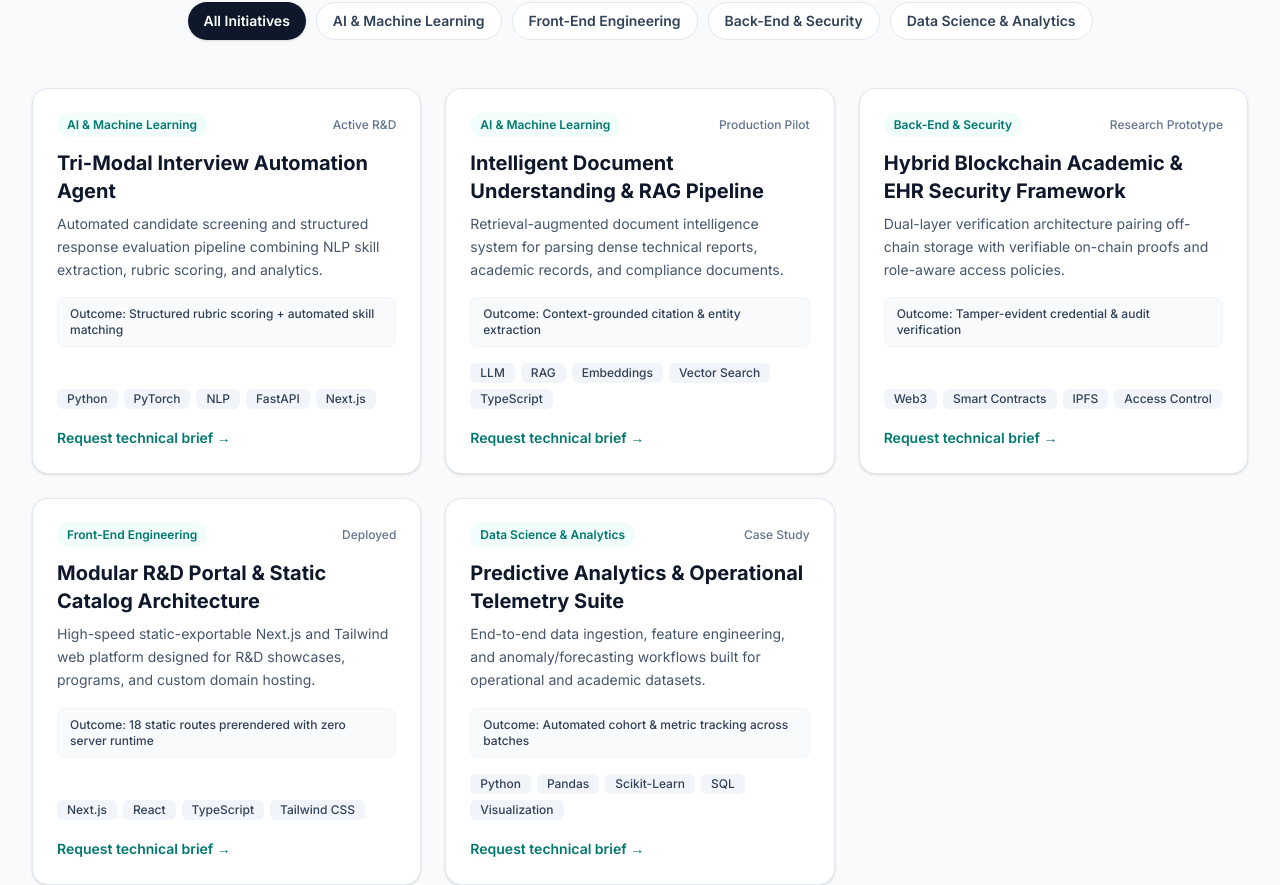
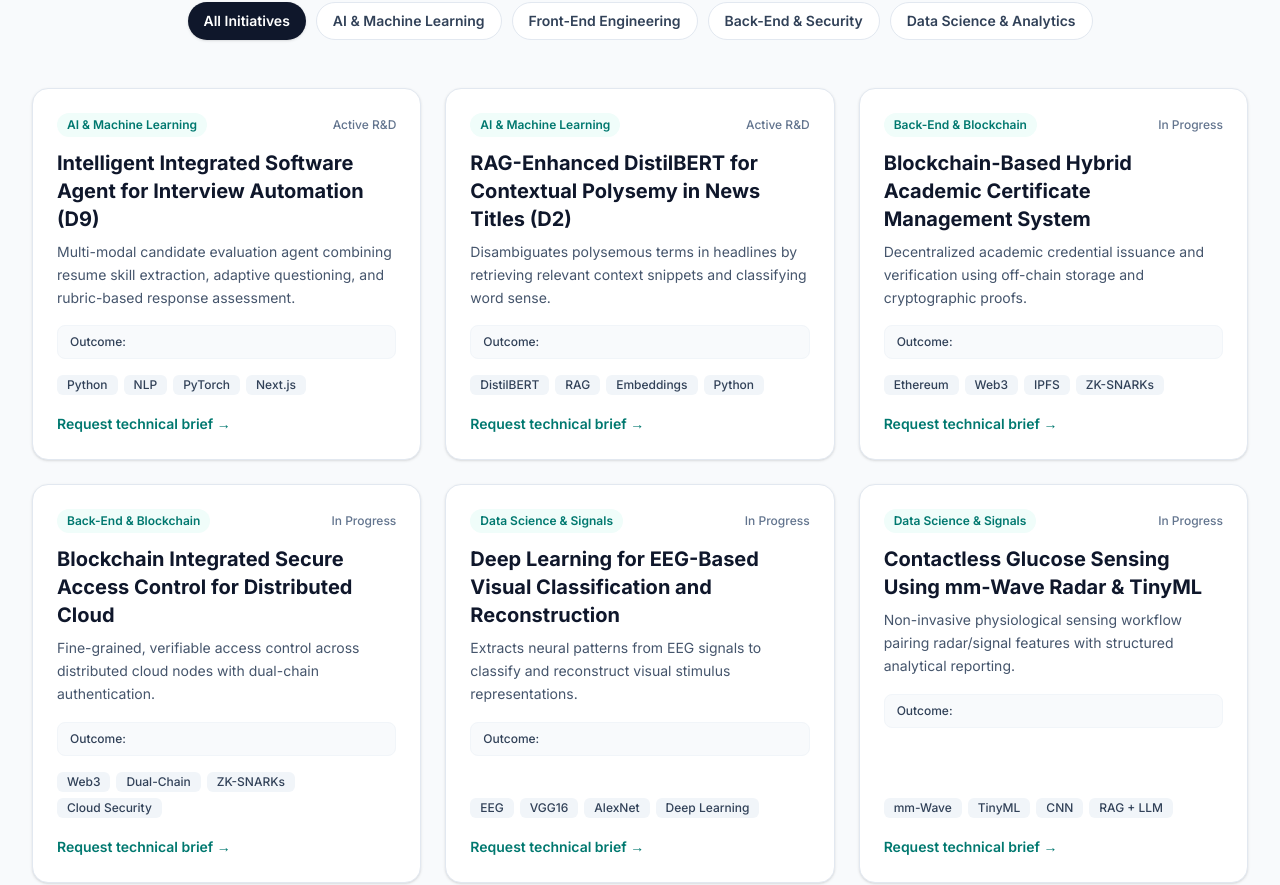
Before and after one commit to avrresearchanddevelopment-beep/Avr-Research-and-Development, a Next.js app: page /AVR_ORG/projects in a window 1280 px wide. Shown: the part 382-1267 px from the top of the page. Built offline with nearby package versions, Linux system fonts and the light colour scheme.

Commit message:
Backup before static rewrite

```diff
--- a/public/data/projects.json
+++ b/public/data/projects.json
@@ -1,85 +1,86 @@
 [
   {
-    "id": "proj-01",
-    "slug": "tri-modal-interview-automation-agent",
-    "title": "Tri-Modal Interview Automation Agent",
+    "id": "proj-1",
+    "slug": "interview-automation-agent",
+    "title": "Intelligent Integrated Software Agent for Interview Automation (D9)",
     "domainSlug": "artificial-intelligence-and-machine-learning",
     "domainLabel": "AI & Machine Learning",
+    "section": "AVR R&D / IT Track",
+    "batchNo": "D9",
     "status": "Active R&D",
-    "summary": "Automated candidate screening and structured response evaluation pipeline combining NLP skill extraction, rubric scoring, and analytics.",
-    "stack": [
-      "Python",
-      "PyTorch",
-      "NLP",
-      "FastAPI",
-      "Next.js"
-    ],
-    "metrics": "Structured rubric scoring + automated skill matching"
+    "existingSystem": "Static screening & basic audio/text heuristics",
+    "proposedSystem": "Tri-modal cross-attention, knowledge-graph probing & explainable scoring",
+    "summary": "Multi-modal candidate evaluation agent combining resume skill extraction, adaptive questioning, and rubric-based response assessment.",
+    "stack": ["Python", "NLP", "PyTorch", "Next.js"]
   },
   {
-    "id": "proj-02",
-    "slug": "intelligent-document-understanding-rag",
-    "title": "Intelligent Document Understanding & RAG Pipeline",
+    "id": "proj-2",
+    "slug": "rag-distilbert-polysemy",
+    "title": "RAG-Enhanced DistilBERT for Contextual Polysemy in News Titles (D2)",
     "domainSlug": "artificial-intelligence-and-machine-learning",
     "domainLabel": "AI & Machine Learning",
-    "status": "Production Pilot",
-    "summary": "Retrieval-augmented document intelligence system for parsing dense technical reports, academic records, and compliance documents.",
-    "stack": [
-      "LLM",
-      "RAG",
-      "Embeddings",
-      "Vector Search",
-      "TypeScript"
-    ],
-    "metrics": "Context-grounded citation & entity extraction"
+    "section": "AVR R&D / IT Track",
+    "batchNo": "D2",
+    "status": "Active R&D",
+    "existingSystem": "Standalone short-text classifiers without external context",
+    "proposedSystem": "Dense retrieval context augmentation + fine-tuned DistilBERT disambiguation",
+    "summary": "Disambiguates polysemous terms in headlines by retrieving relevant context snippets and classifying word sense.",
+    "stack": ["DistilBERT", "RAG", "Embeddings", "Python"]
   },
   {
-    "id": "proj-03",
-    "slug": "hybrid-blockchain-academic-credentials",
-    "title": "Hybrid Blockchain Academic & EHR Security Framework",
+    "id": "proj-3",
+    "slug": "hybrid-blockchain-academic-certs",
+    "title": "Blockchain-Based Hybrid Academic Certificate Management System",
     "domainSlug": "back-end-web-development",
-    "domainLabel": "Back-End & Security",
-    "status": "Research Prototype",
-    "summary": "Dual-layer verification architecture pairing off-chain storage with verifiable on-chain proofs and role-aware access policies.",
-    "stack": [
-      "Web3",
-      "Smart Contracts",
-      "IPFS",
-      "Access Control"
-    ],
-    "metrics": "Tamper-evident credential & audit verification"
+    "domainLabel": "Back-End & Blockchain",
+    "section": "IT Section B",
+    "batchNo": "1",
+    "status": "In Progress",
+    "existingSystem": "Centralized record verification with manual auditing",
+    "proposedSystem": "Ganache, Web3, Ethereum, IPFS & ZK-SNARKs verification",
+    "summary": "Decentralized academic credential issuance and verification using off-chain storage and cryptographic proofs.",
+    "stack": ["Ethereum", "Web3", "IPFS", "ZK-SNARKs"]
   },
   {
-    "id": "proj-04",
-    "slug": "enterprise-web-rbac-platform",
-    "title": "Modular R&D Portal & Static Catalog Architecture",
-    "domainSlug": "front-end-web-development",
-    "domainLabel": "Front-End Engineering",
-    "status": "Deployed",
-    "summary": "High-speed static-exportable Next.js and Tailwind web platform designed for R&D showcases, programs, and custom domain hosting.",
-    "stack": [
-      "Next.js",
-      "React",
-      "TypeScript",
-      "Tailwind CSS"
-    ],
-    "metrics": "18 static routes prerendered with zero server runtime"
+    "id": "proj-4",
+    "slug": "blockchain-distributed-cloud-access",
+    "title": "Blockchain Integrated Secure Access Control for Distributed Cloud",
+    "domainSlug": "back-end-web-development",
+    "domainLabel": "Back-End & Blockchain",
+    "section": "IT Section B",
+    "batchNo": "2",
+    "status": "In Progress",
+    "existingSystem": "Baseline blockchain access rules",
+    "proposedSystem": "ZK-SNARKs, Web3 & dual-chain authentication",
+    "summary": "Fine-grained, verifiable access control across distributed cloud nodes with dual-chain authentication.",
+    "stack": ["Web3", "Dual-Chain", "ZK-SNARKs", "Cloud Security"]
   },
   {
-    "id": "proj-05",
-    "slug": "predictive-analytics-telemetry-suite",
-    "title": "Predictive Analytics & Operational Telemetry Suite",
+    "id": "proj-5",
+    "slug": "eeg-visual-classification-reconstruction",
+    "title": "Deep Learning for EEG-Based Visual Classification and Reconstruction",
     "domainSlug": "data-science-and-data-analytics",
-    "domainLabel": "Data Science & Analytics",
-    "status": "Case Study",
-    "summary": "End-to-end data ingestion, feature engineering, and anomaly/forecasting workflows built for operational and academic datasets.",
-    "stack": [
-      "Python",
-      "Pandas",
-      "Scikit-Learn",
-      "SQL",
-      "Visualization"
-    ],
-    "metrics": "Automated cohort & metric tracking across batches"
+    "domainLabel": "Data Science & Signals",
+    "section": "IT Section B",
+    "batchNo": "4",
+    "status": "In Progress",
+    "existingSystem": "GAN, LSTM, CNN baselines",
+    "proposedSystem": "VGG16 + AlexNet feature & reconstruction pipeline",
+    "summary": "Extracts neural patterns from EEG signals to classify and reconstruct visual stimulus representations.",
+    "stack": ["EEG", "VGG16", "AlexNet", "Deep Learning"]
+  },
+  {
+    "id": "proj-6",
+    "slug": "contactless-glucose-mmwave-tinyml",
+    "title": "Contactless Glucose Sensing Using mm-Wave Radar & TinyML",
+    "domainSlug": "data-science-and-data-analytics",
+    "domainLabel": "Data Science & Signals",
+    "section": "IT Section B",
+    "batchNo": "16",
+    "status": "In Progress",
+    "existingSystem": "CNN signal classification baseline",
+    "proposedSystem": "RAG + LLM assisted interpretation & sensing pipeline",
+    "summary": "Non-invasive physiological sensing workflow pairing radar/signal features with structured analytical reporting.",
+    "stack": ["mm-Wave", "TinyML", "CNN", "RAG + LLM"]
   }
 ]
--- /dev/null
+++ b/sheet-sync.mjs
@@ -0,0 +1,173 @@
+import fs from "fs";
+import path from "path";
+
+function parseCsvLine(line) {
+  const out = [];
+  let cur = "";
+  let inQuotes = false;
+
+  for (let i = 0; i < line.length; i++) {
+    const ch = line[i];
+    if (ch === '"') {
+      if (inQuotes && line[i + 1] === '"') {
+        cur += '"';
+        i++;
+      } else {
+        inQuotes = !inQuotes;
+      }
+    } else if (ch === "," && !inQuotes) {
+      out.push(cur.trim());
+      cur = "";
+    } else {
+      cur += ch;
+    }
+  }
+  out.push(cur.trim());
+  return out;
+}
+
+function mapDomainSlug(domainText = "") {
+  const d = domainText.toLowerCase();
+  if (d.includes("ai") || d.includes("ml") || d.includes("nlp") || d.includes("vision")) {
+    return "artificial-intelligence-and-machine-learning";
+  }
+  if (d.includes("data") || d.includes("analytics") || d.includes("sql")) {
+    return "data-science-and-data-analytics";
+  }
+  if (d.includes("front") || d.includes("react") || d.includes("next") || d.includes("ui")) {
+    return "front-end-web-development";
+  }
+  return "back-end-web-development";
+}
+
+function slugify(text = "") {
+  return text
+    .toLowerCase()
+    .replace(/[^a-z0-9]+/g, "-")
+    .replace(/^-|-$/g, "");
+}
+
+function normalizeRows(csvText, fallbackFile) {
+  const lines = csvText
+    .split(/\r?\n/)
+    .map((l) => l.trim())
+    .filter(Boolean);
+
+  if (lines.length < 2) return [];
+
+  const headers = parseCsvLine(lines[0]);
+  const rows = [];
+
+  for (let i = 1; i < lines.length; i++) {
+    const cols = parseCsvLine(lines[i]);
+    const raw = {};
+    headers.forEach((h, idx) => {
+      raw[h] = cols[idx] ?? "";
+    });
+
+    const title =
+      raw["Title"] ||
+      raw["Project Title"] ||
+      raw["Titles"] ||
+      raw["Name"] ||
+      "";
+
+    if (!title) continue;
+
+    const batchNo = raw["Batch No"] || raw["Batch-No"] || String(i);
+    const section = raw["Section"] || "IT Section B";
+    const dept = raw["Department"] || "IT";
+    const existing = raw["Existing System"] || raw["Existing"] || raw["Exsisting system"] || "";
+    const proposed = raw["Proposed System"] || raw["Proposing"] || "";
+    const domain = raw["Domain"] || dept;
+    const status = raw["Status"] || raw["Development Status"] || "Active R&D";
+    const codeMode = raw["Code / Without Code"] || "";
+    const assigned = raw["Assigned Email ID"] || raw["Assigned Claude Login"] || "";
+    const notes = raw["Notes / Link"] || raw["Notes / Claude Link"] || raw["Base Paper (Drive Link / File Upload)"] || "";
+
+    const summaryParts = [];
+    if (existing) summaryParts.push(`Existing: ${existing}`);
+    if (proposed) summaryParts.push(`Proposed: ${proposed}`);
+    if (!summaryParts.length) {
+      summaryParts.push(`${section} — Batch ${batchNo} R&D Initiative`);
+    }
+
+    const stack = [domain, section, codeMode, assigned]
+      .map((s) => s.trim())
+      .filter(Boolean)
+      .slice(0, 5);
+
+    rows.push({
+      id: `item-${i}`,
+      slug: `${slugify(title) || "item"}-${i}`,
+      title,
+      domainSlug: mapDomainSlug(`${domain} ${title}`),
+      domainLabel: `${dept} • ${section} (Batch ${batchNo})`,
+      status,
+      summary: summaryParts.join(" | "),
+      stack,
+      metrics: notes || `${section} • Batch ${batchNo}`,
+    });
+  }
+
+  // If the sheet had headers only (empty rows), keep a clean placeholder entry so builds never break
+  if (rows.length === 0) {
+    return [
+      {
+        id: "empty-sheet-1",
+        slug: "awaiting-spreadsheet-entries",
+        title: "Spreadsheet Ready for Entries",
+        domainSlug: "artificial-intelligence-and-machine-learning",
+        domainLabel: `Synced from ${path.basename(fallbackFile)}`,
+        status: "Pending Input",
+        summary: "No data rows found yet in the linked spreadsheet. Add rows to the sheet and re-sync.",
+        stack: ["Google Sheets", "CSV Sync", "Static JSON"],
+        metrics: "0 rows imported",
+      },
+    ];
+  }
+
+  return rows;
+}
+
+async function run() {
+  const [,, source, targetJson = "public/data/projects.json"] = process.argv;
+  if (!source) {
+    console.log("Usage: node sheet-sync.mjs <sheet_url_or_csv_path> [public/data/target.json]");
+    process.exit(1);
+  }
+
+  let csvText = "";
+  if (/^https?:\/\//i.test(source)) {
+    const idMatch = source.match(/\/d\/([a-zA-Z0-9-_]+)/);
+    const gidMatch = source.match(/gid=(\d+)/);
+    const exportUrl = idMatch
+      ? `https://docs.google.com/spreadsheets/d/${idMatch[1]}/export?format=csv&gid=${gidMatch ? gidMatch[1] : "0"}`
+      : source;
+
+    const res = await fetch(exportUrl);
+    if (!res.ok) {
+      throw new Error(
+        `Could not fetch sheet (HTTP ${res.status}). Make sure the sheet is shared as "Anyone with the link" (Viewer), or download it as CSV and pass the local .csv path.`
+      );
+    }
+    csvText = await res.text();
+  } else {
+    const absPath = path.resolve(source);
+    if (!fs.existsSync(absPath)) {
+      throw new Error(`File not found: ${absPath}`);
+    }
+    csvText = fs.readFileSync(absPath, "utf8");
+  }
+
+  const normalized = normalizeRows(csvText, source);
+  const outPath = path.resolve(targetJson);
+  fs.mkdirSync(path.dirname(outPath), { recursive: true });
+  fs.writeFileSync(outPath, JSON.stringify(normalized, null, 2) + "\n", "utf8");
+  console.log(`Synced ${normalized.length} record(s) -> ${outPath}`);
+}
+
+run().catch((err) => {
+  console.error("Sync failed:", err.message);
+  process.exit(1);
+});
```
